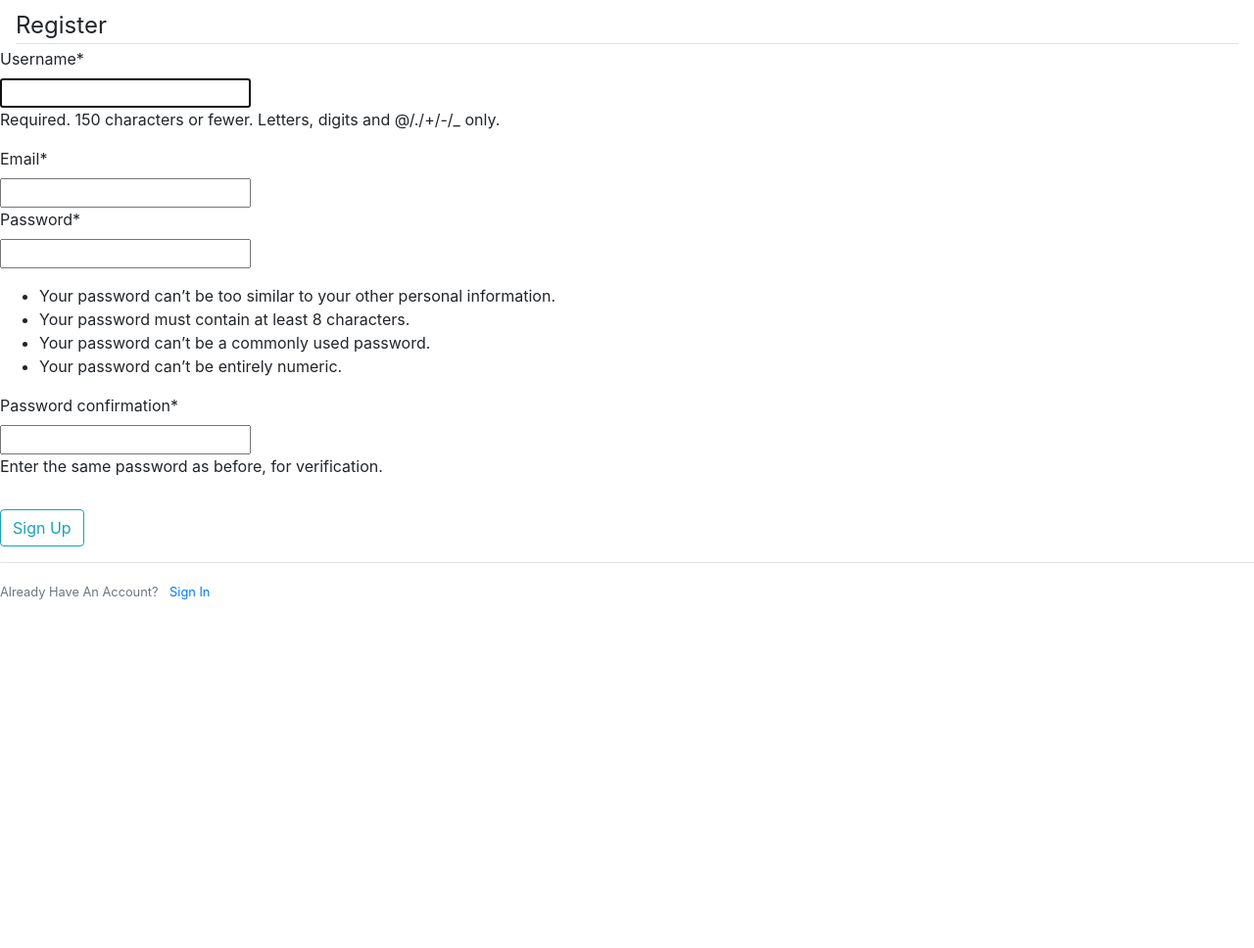
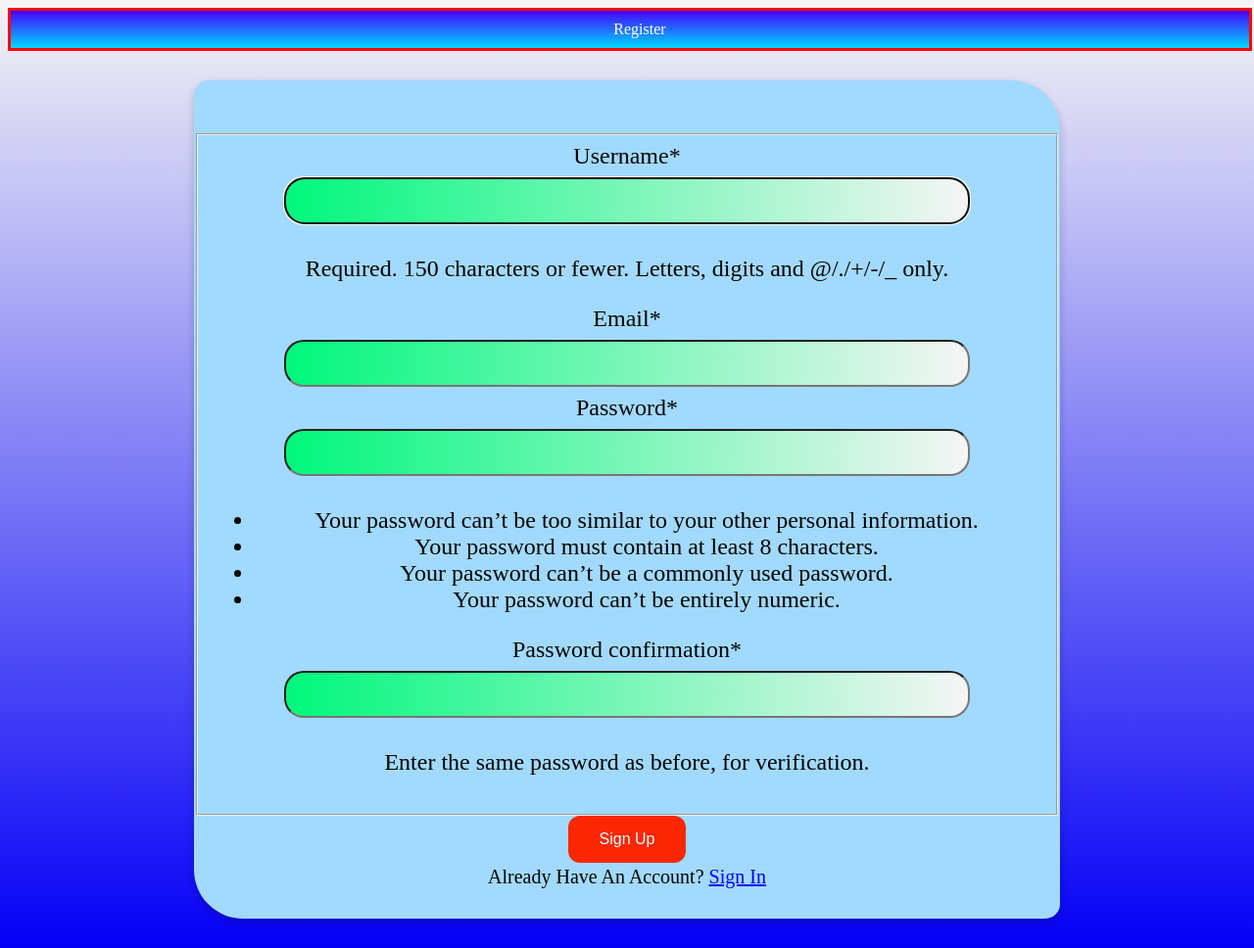
Before and after one commit to Anishde85/sociocom, a Django app: page /register/ in a window 1280 px wide. Shown: the whole page at 98% size. Before the commit the page ends 612 px from the top, so only its background shows below. Run offline with Django 3.2, Linux system fonts and the light colour scheme; some libraries are stand-ins or nearby versions.

Commit message:
Update register.html

```diff
--- a/users/templates/register.html
+++ b/users/templates/register.html
@@ -1,14 +1,83 @@
+{% load static %}
 {% load crispy_forms_tags %}
-{% load static %}
 <!doctype html>
 <html lang="en">
   <head>
     <meta charset="utf-8">
     <meta name="viewport" content="width=device-width, initial-scale=1, shrink-to-fit=no">
-    <link rel="stylesheet" href="https://stackpath.bootstrapcdn.com/bootstrap/4.3.1/css/bootstrap.min.css" integrity="sha384-ggOyR0iXCbMQv3Xipma34MD+dH/1fQ784/j6cY/iJTQUOhcWr7x9JvoRxT2MZw1T" crossorigin="anonymous">
-    <link rel="stylesheet" href="{% static 'index.css' %}">
+
     <title>Hello!</title>
+    <style >
+      nav{
+    background-image: linear-gradient(to top, #00d9ff, #4502ff);
+    font-size: 27 px;
+    color: white;
+    border: 3px solid rgb(255, 6, 6);
+    min-height: 20%;
+    width: 100%;
+    margin: auto;
+}
+legend{
+  width: 100%;
+
+  padding: 10px;
+  text-align: center;
+}
+body{
+  background-image: linear-gradient(to top, #0400f7, #f5f5f5);
+}
+.content-section{
+  font-family: "Times New Roman", Times, serif;
+  font-size: 24px;
+  box-shadow: 0 4px 8px 0 rgba(0,0,0,0.2);
+  transition: 0.3s;
+  border-radius: 15px 50px;
+  width: 70%;
+  margin: auto;
+  margin-top: 30px;
+  margin-bottom: 30px;
+  padding-bottom: 30px;
+  text-align: center;
+  background-color: rgb(162, 218, 255);
+}
+button {
+  background-color: #fa2702; /* Green */
+  border: none;
+  color: white;
+  padding: 15px 32px;
+  text-align: center;
+  text-decoration: none;
+  display: inline-block;
+  font-size: 16px;
+  border-radius: 12px;
+}
+button {
+  transition-duration: 0.4s;
+}
+
+button:hover {
+  background-color: white; /* Green */
+  color: #fa2702;
+}
+a{
+  color: blue;
+}
+a:hover{
+  color: #fa2702;
+}
+input{
+  background-image: linear-gradient(to right, #00f77c, #f5f5f5);
+  color: #000000;
+  width: 80%;
+  height: 20px;
+  font-weight: bold;
+  padding: 12px;
+  margin: 8px 0;
+  border-radius: 20px;
+}
+    </style>
   </head>
+  <body>
 {% block content %}
     <nav class="navbar navbar-expand-md navbar-dark bg-steel fixed-top">
       <legend class="border-bottom mb-4">Register</legend>
@@ -26,7 +95,7 @@
         <form method="POST">
             {% csrf_token %}
             <fieldset class="form-group">
-                {{ form |crispy}}
+                {{ form|crispy }}
             </fieldset>
             <div class="form-group">
                 <button class="btn btn-outline-info" type="submit">Sign Up</button>
@@ -39,3 +108,4 @@
         </div>
     </div>
 {% endblock content %}
+</body>
```
